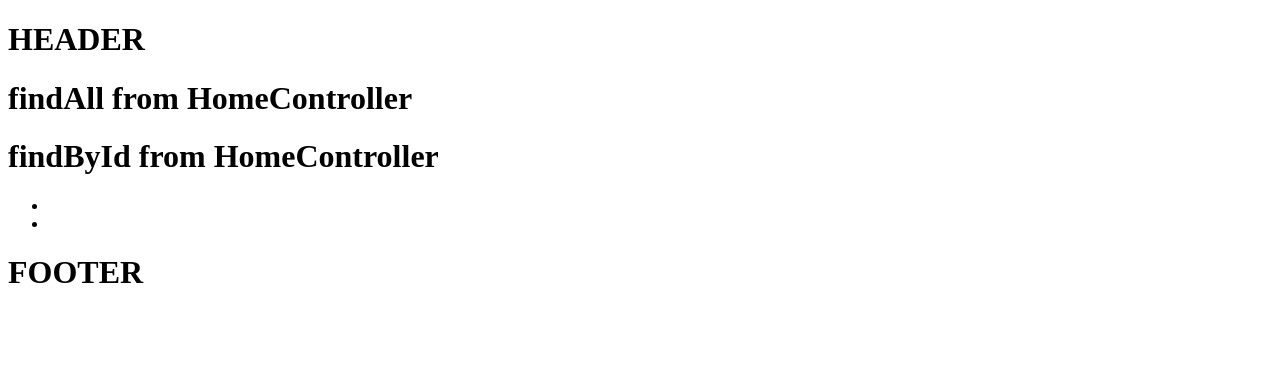
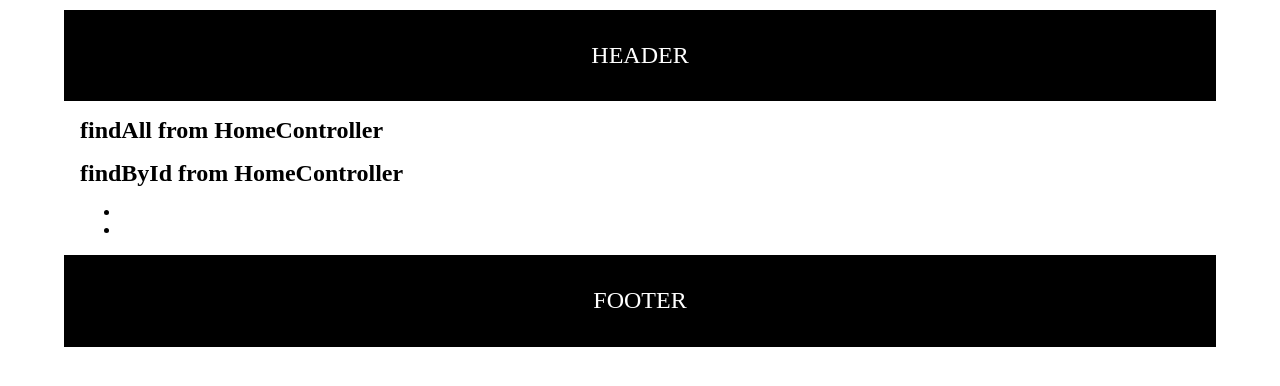
Before and after one commit to SimonChabrier/MVC-Twig-Starter, a PHP site: template templates/home/index.html.twig in a window 1280 px wide. Shown: the top 386 px of the page. Run offline with PHP 8.4, Linux system fonts and the light colour scheme; the template is opened without the code that fills it, so the values that code supplies are empty; some libraries are stand-ins or nearby versions.

Commit message:
add scss

```diff
--- a/App/Models/User.php
+++ b/App/Models/User.php
@@ -218,7 +218,7 @@ class User extends CoreModel {
         $query = $pdo->prepare('SELECT * FROM users');
         $query->execute();
         $result = $query->fetchAll(PDO::FETCH_CLASS, self::class);
-        dump($result);
+
         return $result;
     }
 
--- a/templates/base.html.twig
+++ b/templates/base.html.twig
@@ -4,18 +4,17 @@
     <meta charset="UTF-8">
     <meta http-equiv="X-UA-Compatible" content="IE=edge">
     <meta name="viewport" content="width=device-width, initial-scale=1.0">
-    {% block stylesheets %}<link rel="stylesheet" href="#">{% endblock %}
+    {% block stylesheets %}<link rel="stylesheet" href="assets/styles/style.css">{% endblock %}
     {% block javascript %}<script src="#" defer></script>{% endblock %}
     <title>{% block title %}Base template{% endblock %}</title>
 </head>
 
 <body>
 {% include "/fragments/_header.html.twig" %}
-
-{% block body %}
-
-{% endblock %}
-
+<div class="main">
+    {% block body %}
+    {% endblock %}
+</div>
 {% include "/fragments/_footer.html.twig" %}
 </body>
 </html>
--- a/templates/fragments/_footer.html.twig
+++ b/templates/fragments/_footer.html.twig
@@ -1 +1,3 @@
-<h1>FOOTER</h1>
+<div class="footer">
+<h1 class="footer--title">FOOTER</h1>
+</div>
--- a/templates/fragments/_header.html.twig
+++ b/templates/fragments/_header.html.twig
@@ -1 +1,3 @@
-<h1>HEADER</h1>
+<div class="header">
+<h1 class="header--title">HEADER</h1>
+</div>
```
Also changed, not shown: README.md, public/assets/styles/_colors.scss (added), public/assets/styles/_typo.scss (added), public/assets/styles/style.css, public/assets/styles/style.scss (added), 1 other file.
